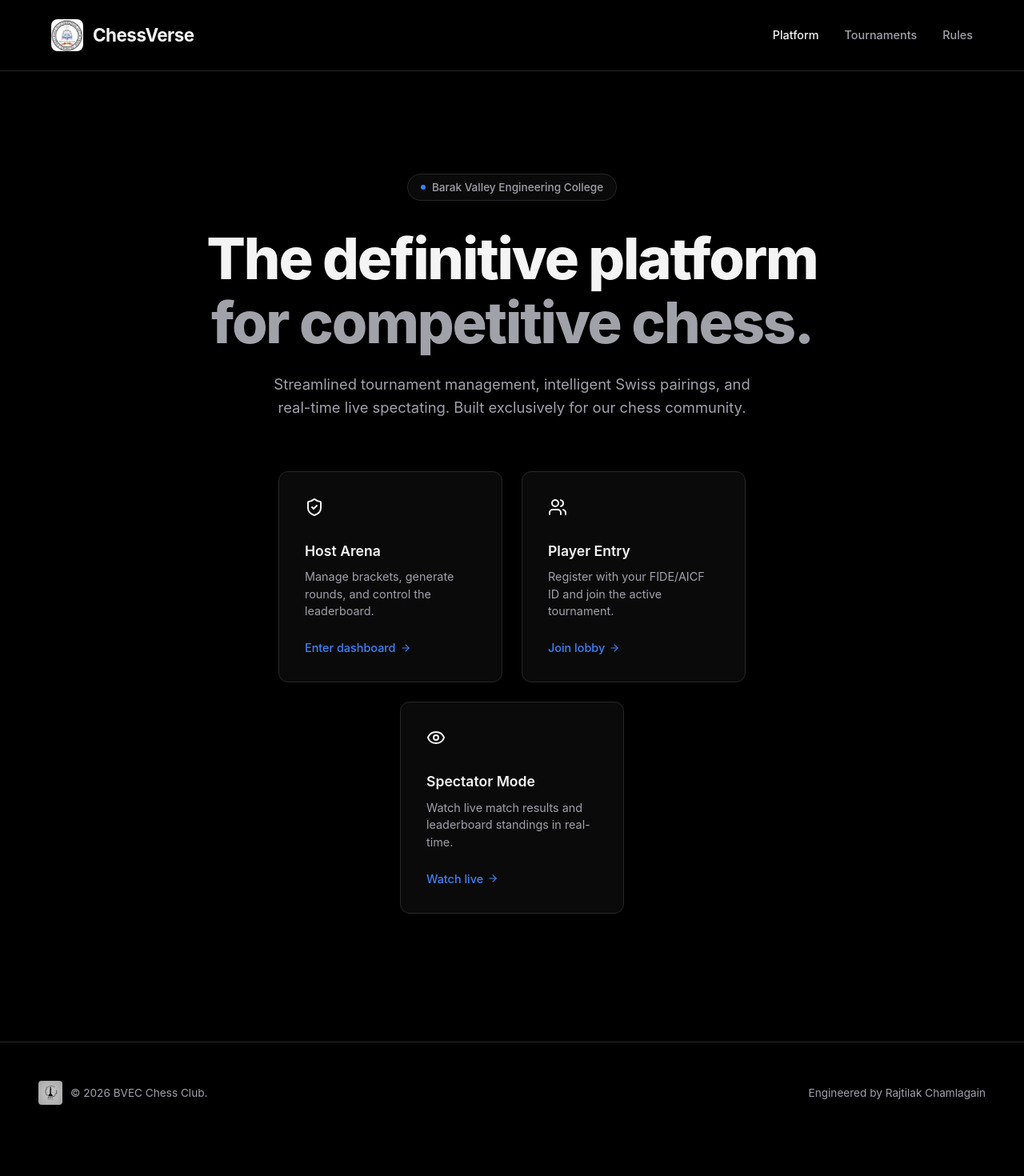
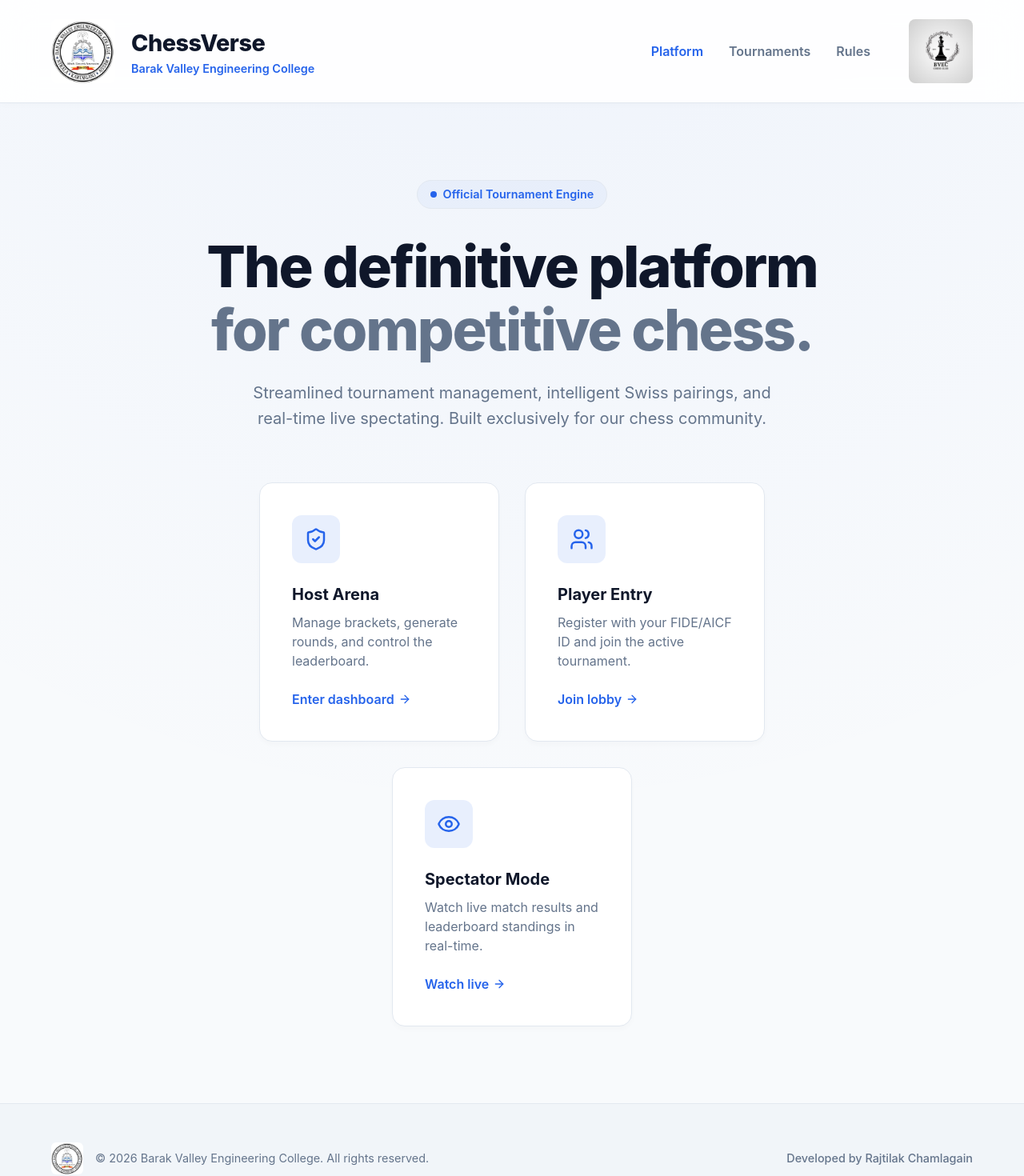
Before and after one commit to rajtilakchamlagain/BVEC_Chess, a React (Vite) app: page / in a window 1280 px wide. Shown: the top 1470 px of the page at 80% size. Before the commit the page ends 1429 px from the top, so only its background shows below. Built offline with nearby package versions, Linux system fonts and the light colour scheme.

Commit message:
style: switch to premium presentation-ready Light Theme

```diff
--- a/src/index.css
+++ b/src/index.css
@@ -1,14 +1,14 @@
 :root {
-  --bg-color: #000000;
-  --panel-bg: #0a0a0a;
-  --primary: #ededed;
-  --primary-hover: #ffffff;
-  --secondary: #3b82f6; /* Classy blue accent */
-  --text-main: #f4f4f5;
-  --text-muted: #a1a1aa;
-  --border-color: #27272a;
-  --glass-bg: rgba(10, 10, 10, 0.8);
-  --glass-border: #27272a;
+  --bg-color: #f8fafc; /* Beautiful soft slate background */
+  --panel-bg: #ffffff; /* Crisp white panels */
+  --primary: #2563eb; /* Royal blue for primary actions */
+  --primary-hover: #1d4ed8;
+  --secondary: #0ea5e9; /* Sky blue accent */
+  --text-main: #0f172a; /* Slate 900 for stark contrast */
+  --text-muted: #64748b; /* Slate 500 for secondary text */
+  --border-color: #e2e8f0; /* Soft borders */
+  --glass-bg: rgba(255, 255, 255, 0.8);
+  --glass-border: #e2e8f0;
 }
 
 * {
@@ -37,13 +37,13 @@ body {
 }
 
 .text-gradient {
-  background: linear-gradient(135deg, #ffffff 0%, #a1a1aa 100%);
+  background: linear-gradient(135deg, #0f172a 0%, #64748b 100%);
   -webkit-background-clip: text;
   -webkit-text-fill-color: transparent;
 }
 
 .text-gradient-primary {
-  background: linear-gradient(135deg, #3b82f6 0%, #60a5fa 100%);
+  background: linear-gradient(135deg, #2563eb 0%, #0ea5e9 100%);
   -webkit-background-clip: text;
   -webkit-text-fill-color: transparent;
 }
@@ -66,7 +66,7 @@ body {
   background: var(--panel-bg);
   border: 1px solid var(--border-color);
   border-radius: 12px;
-  box-shadow: 0 10px 30px rgba(0, 0, 0, 0.5);
+  box-shadow: 0 10px 30px rgba(0, 0, 0, 0.05); /* Soft shadow for light mode */
   display: flex;
   flex-direction: column;
   overflow: hidden;
@@ -74,20 +74,21 @@ body {
 
 /* Inputs & Buttons */
 .premium-input {
-  background: #121212;
+  background: #ffffff;
   border: 1px solid var(--border-color);
   color: var(--text-main);
   padding: 0.8rem 1rem;
-  border-radius: 6px;
+  border-radius: 8px;
   font-size: 0.95rem;
   outline: none;
   transition: all 0.2s ease;
   width: 100%;
+  box-shadow: 0 1px 2px rgba(0,0,0,0.02);
 }
 
 .premium-input:focus {
-  border-color: var(--secondary);
-  box-shadow: 0 0 0 1px var(--secondary);
+  border-color: var(--primary);
+  box-shadow: 0 0 0 3px rgba(37, 99, 235, 0.15);
 }
 
 .input-group {
@@ -99,15 +100,15 @@ body {
 .input-group label {
   font-size: 0.85rem;
   color: var(--text-muted);
-  font-weight: 500;
+  font-weight: 600;
 }
 
 .btn-primary {
   background: var(--primary);
-  color: #000;
+  color: #ffffff;
   border: none;
   padding: 0.8rem 1.5rem;
-  border-radius: 6px;
+  border-radius: 8px;
   font-weight: 600;
   cursor: pointer;
   transition: all 0.2s ease;
@@ -116,27 +117,30 @@ body {
   justify-content: center;
   gap: 8px;
   font-size: 0.95rem;
+  box-shadow: 0 4px 6px -1px rgba(37, 99, 235, 0.2), 0 2px 4px -1px rgba(37, 99, 235, 0.1);
 }
 
 .btn-primary:hover:not(:disabled) {
   background: var(--primary-hover);
   transform: translateY(-1px);
+  box-shadow: 0 6px 8px -1px rgba(37, 99, 235, 0.25), 0 4px 6px -1px rgba(37, 99, 235, 0.15);
 }
 
 .btn-primary:disabled {
-  background: #333;
-  color: #666;
+  background: #cbd5e1;
+  color: #64748b;
   cursor: not-allowed;
   transform: none;
+  box-shadow: none;
 }
 
 .btn-outline {
-  background: transparent;
+  background: #ffffff;
   color: var(--text-main);
   border: 1px solid var(--border-color);
   padding: 0.8rem 1.5rem;
-  border-radius: 6px;
-  font-weight: 500;
+  border-radius: 8px;
+  font-weight: 600;
   cursor: pointer;
   transition: all 0.2s ease;
   display: inline-flex;
@@ -144,25 +148,26 @@ body {
   justify-content: center;
   gap: 8px;
   font-size: 0.95rem;
+  box-shadow: 0 1px 2px rgba(0,0,0,0.05);
 }
 
 .btn-outline:hover:not(:disabled) {
-  background: #18181b;
-  border-color: #3f3f46;
+  background: #f1f5f9;
+  border-color: #cbd5e1;
 }
 
 /* Scrollbars */
 ::-webkit-scrollbar {
-  width: 6px;
-  height: 6px;
+  width: 8px;
+  height: 8px;
 }
 ::-webkit-scrollbar-track {
   background: transparent;
 }
 ::-webkit-scrollbar-thumb {
-  background: #27272a;
+  background: #cbd5e1;
   border-radius: 10px;
 }
 ::-webkit-scrollbar-thumb:hover {
-  background: #3f3f46;
+  background: #94a3b8;
 }
--- a/src/pages/ChessPlayerEntry.jsx
+++ b/src/pages/ChessPlayerEntry.jsx
@@ -117,7 +117,7 @@ export default function ChessPlayerEntry() {
 
         {step === 2 && roomData && (
           <div className="animate-fade-in">
-            <div style={{ background: '#121212', padding: '1rem', borderRadius: '8px', marginBottom: '2rem', border: '1px solid var(--border-color)' }}>
+            <div style={{ background: 'var(--bg-color)', padding: '1rem', borderRadius: '8px', marginBottom: '2rem', border: '1px solid var(--border-color)' }}>
               <div style={{ fontSize: '0.8rem', color: 'var(--text-muted)', marginBottom: '4px' }}>Registering for</div>
               <div style={{ fontSize: '1.2rem', fontWeight: '600' }}>{roomData.name}</div>
             </div>
--- a/src/pages/LandingPage.jsx
+++ b/src/pages/LandingPage.jsx
@@ -15,7 +15,8 @@ export default function LandingPage() {
       top: 0,
       left: 0,
       overflowY: 'auto',
-      fontFamily: '"Inter", sans-serif'
+      fontFamily: '"Inter", sans-serif',
+      backgroundImage: 'radial-gradient(circle at 50% -20%, rgba(37, 99, 235, 0.05) 0%, rgba(255,255,255,0) 70%)'
     }}>
 
       {/* Premium Header */}
@@ -24,34 +25,41 @@ export default function LandingPage() {
         display: 'flex',
         justifyContent: 'space-between',
         alignItems: 'center',
-        background: 'rgba(0,0,0,0.5)',
+        background: 'rgba(255,255,255,0.9)',
         backdropFilter: 'blur(20px)',
         borderBottom: '1px solid var(--border-color)',
         position: 'sticky',
         top: 0,
-        zIndex: 100
+        zIndex: 100,
+        boxShadow: '0 2px 10px rgba(0,0,0,0.02)'
       }}>
-        <div style={{ display: 'flex', alignItems: 'center', gap: '12px' }}>
-          <img src="/logo.jpg" alt="BVEC Logo" style={{ height: '40px', borderRadius: '8px' }} />
+        <div style={{ display: 'flex', alignItems: 'center', gap: '20px' }}>
+          <img src="/logo.jpg" alt="BVEC Logo" style={{ height: '80px', borderRadius: '8px' }} />
           <div>
-            <h1 style={{ fontSize: '1.4rem', fontWeight: '700', margin: 0, letterSpacing: '-0.5px' }}>
+            <h1 style={{ fontSize: '1.8rem', fontWeight: '800', margin: 0, letterSpacing: '-0.5px', color: 'var(--text-main)' }}>
               ChessVerse
             </h1>
+            <div style={{ fontSize: '0.9rem', color: 'var(--primary)', fontWeight: '600' }}>
+              Barak Valley Engineering College
+            </div>
           </div>
         </div>
 
-        <nav style={{ display: 'flex', gap: '2rem', fontSize: '0.9rem', fontWeight: '500', color: 'var(--text-muted)' }}>
-          <span style={{ color: 'var(--text-main)', cursor: 'pointer' }}>Platform</span>
-          <span style={{ cursor: 'pointer', transition: 'color 0.2s' }} onMouseEnter={e => e.currentTarget.style.color = '#fff'} onMouseLeave={e => e.currentTarget.style.color = 'var(--text-muted)'}>Tournaments</span>
-          <span style={{ cursor: 'pointer', transition: 'color 0.2s' }} onMouseEnter={e => e.currentTarget.style.color = '#fff'} onMouseLeave={e => e.currentTarget.style.color = 'var(--text-muted)'}>Rules</span>
-        </nav>
+        <div style={{ display: 'flex', alignItems: 'center', gap: '3rem' }}>
+          <nav style={{ display: 'flex', gap: '2rem', fontSize: '1rem', fontWeight: '600', color: 'var(--text-muted)' }}>
+            <span style={{ color: 'var(--primary)', cursor: 'pointer' }}>Platform</span>
+            <span style={{ cursor: 'pointer', transition: 'color 0.2s' }} onMouseEnter={e => e.currentTarget.style.color = 'var(--text-main)'} onMouseLeave={e => e.currentTarget.style.color = 'var(--text-muted)'}>Tournaments</span>
+            <span style={{ cursor: 'pointer', transition: 'color 0.2s' }} onMouseEnter={e => e.currentTarget.style.color = 'var(--text-main)'} onMouseLeave={e => e.currentTarget.style.color = 'var(--text-muted)'}>Rules</span>
+          </nav>
+          <img src="/chesslogo.jpeg" alt="Chess Club" style={{ height: '80px', borderRadius: '8px' }} />
+        </div>
       </header>
 
       {/* Hero Section */}
       <div style={{
-        padding: '8rem 2rem 6rem',
+        padding: '6rem 2rem 6rem',
         textAlign: 'center',
-        maxWidth: '900px',
+        maxWidth: '1000px',
         margin: '0 auto',
       }}>
 
@@ -60,65 +68,71 @@ export default function LandingPage() {
           animate={{ opacity: 1, y: 0 }}
           transition={{ duration: 0.6, ease: "easeOut" }}
         >
-          <div style={{ display: 'inline-flex', alignItems: 'center', gap: '8px', padding: '6px 16px', borderRadius: '20px', fontSize: '0.85rem', fontWeight: '500', marginBottom: '2rem', border: '1px solid var(--border-color)', color: 'var(--text-muted)', background: 'var(--panel-bg)' }}>
-            <div style={{ width: '6px', height: '6px', borderRadius: '50%', background: 'var(--secondary)' }} />
-            Barak Valley Engineering College
+          <div style={{ display: 'inline-flex', alignItems: 'center', gap: '8px', padding: '6px 16px', borderRadius: '20px', fontSize: '0.9rem', fontWeight: '600', marginBottom: '2rem', border: '1px solid var(--border-color)', color: 'var(--primary)', background: 'rgba(37, 99, 235, 0.05)' }}>
+            <div style={{ width: '8px', height: '8px', borderRadius: '50%', background: 'var(--primary)' }} />
+            Official Tournament Engine
           </div>
 
-          <h2 style={{ fontSize: '4.5rem', fontWeight: '800', lineHeight: '1.1', letterSpacing: '-0.03em', marginBottom: '1.5rem' }}>
+          <h2 style={{ fontSize: '4.5rem', fontWeight: '800', lineHeight: '1.1', letterSpacing: '-0.03em', marginBottom: '1.5rem', color: 'var(--text-main)' }}>
             The definitive platform <br />
             <span style={{ color: 'var(--text-muted)' }}>
               for competitive chess.
             </span>
           </h2>
 
-          <p style={{ fontSize: '1.15rem', color: 'var(--text-muted)', maxWidth: '600px', margin: '0 auto 4rem', lineHeight: '1.6' }}>
+          <p style={{ fontSize: '1.25rem', color: 'var(--text-muted)', maxWidth: '650px', margin: '0 auto 4rem', lineHeight: '1.6' }}>
             Streamlined tournament management, intelligent Swiss pairings, and real-time live spectating. Built exclusively for our chess community.
           </p>
         </motion.div>
 
         {/* Minimalist Action Cards */}
-        <div style={{ display: 'flex', justifyContent: 'center', gap: '1.5rem', flexWrap: 'wrap' }}>
+        <div style={{ display: 'flex', justifyContent: 'center', gap: '2rem', flexWrap: 'wrap' }}>
 
           {/* Card 1 */}
           <motion.div
-            whileHover={{ y: -4, borderColor: '#444' }}
-            style={{ background: 'var(--panel-bg)', padding: '2rem', borderRadius: '12px', border: '1px solid var(--border-color)', width: '280px', textAlign: 'left', cursor: 'pointer', transition: 'all 0.2s ease' }}
+            whileHover={{ y: -6, boxShadow: '0 20px 40px rgba(0,0,0,0.08)', borderColor: 'var(--primary)' }}
+            style={{ background: 'var(--panel-bg)', padding: '2.5rem', borderRadius: '16px', border: '1px solid var(--border-color)', width: '300px', textAlign: 'left', cursor: 'pointer', transition: 'all 0.3s ease', boxShadow: '0 4px 6px rgba(0,0,0,0.02)' }}
             onClick={() => navigate('/chess-owner-entry')}
           >
-            <ShieldCheck size={24} color="var(--text-main)" style={{ marginBottom: '1.5rem' }} />
-            <h3 style={{ fontSize: '1.1rem', color: 'var(--text-main)', marginBottom: '0.5rem', fontWeight: '600' }}>Host Arena</h3>
-            <p style={{ color: 'var(--text-muted)', marginBottom: '1.5rem', fontSize: '0.9rem', lineHeight: '1.5' }}>Manage brackets, generate rounds, and control the leaderboard.</p>
-            <div style={{ color: 'var(--secondary)', fontWeight: '500', fontSize: '0.9rem', display: 'flex', alignItems: 'center', gap: '5px' }}>
-              Enter dashboard <ArrowRight size={14} />
+            <div style={{ background: 'rgba(37, 99, 235, 0.1)', width: '60px', height: '60px', borderRadius: '12px', display: 'flex', alignItems: 'center', justifyContent: 'center', marginBottom: '1.5rem' }}>
+              <ShieldCheck size={30} color="var(--primary)" />
+            </div>
+            <h3 style={{ fontSize: '1.25rem', color: 'var(--text-main)', marginBottom: '0.5rem', fontWeight: '700' }}>Host Arena</h3>
+            <p style={{ color: 'var(--text-muted)', marginBottom: '1.5rem', fontSize: '1rem', lineHeight: '1.5' }}>Manage brackets, generate rounds, and control the leaderboard.</p>
+            <div style={{ color: 'var(--primary)', fontWeight: '600', fontSize: '1rem', display: 'flex', alignItems: 'center', gap: '5px' }}>
+              Enter dashboard <ArrowRight size={16} />
             </div>
           </motion.div>
 
           {/* Card 2 */}
           <motion.div
-            whileHover={{ y: -4, borderColor: '#444' }}
-            style={{ background: 'var(--panel-bg)', padding: '2rem', borderRadius: '12px', border: '1px solid var(--border-color)', width: '280px', textAlign: 'left', cursor: 'pointer', transition: 'all 0.2s ease' }}
+            whileHover={{ y: -6, boxShadow: '0 20px 40px rgba(0,0,0,0.08)', borderColor: 'var(--primary)' }}
+            style={{ background: 'var(--panel-bg)', padding: '2.5rem', borderRadius: '16px', border: '1px solid var(--border-color)', width: '300px', textAlign: 'left', cursor: 'pointer', transition: 'all 0.3s ease', boxShadow: '0 4px 6px rgba(0,0,0,0.02)' }}
             onClick={() => navigate('/chess-player-entry')}
           >
-            <Users size={24} color="var(--text-main)" style={{ marginBottom: '1.5rem' }} />
-            <h3 style={{ fontSize: '1.1rem', color: 'var(--text-main)', marginBottom: '0.5rem', fontWeight: '600' }}>Player Entry</h3>
-            <p style={{ color: 'var(--text-muted)', marginBottom: '1.5rem', fontSize: '0.9rem', lineHeight: '1.5' }}>Register with your FIDE/AICF ID and join the active tournament.</p>
-            <div style={{ color: 'var(--secondary)', fontWeight: '500', fontSize: '0.9rem', display: 'flex', alignItems: 'center', gap: '5px' }}>
-              Join lobby <ArrowRight size={14} />
+            <div style={{ background: 'rgba(37, 99, 235, 0.1)', width: '60px', height: '60px', borderRadius: '12px', display: 'flex', alignItems: 'center', justifyContent: 'center', marginBottom: '1.5rem' }}>
+              <Users size={30} color="var(--primary)" />
+            </div>
+            <h3 style={{ fontSize: '1.25rem', color: 'var(--text-main)', marginBottom: '0.5rem', fontWeight: '700' }}>Player Entry</h3>
+            <p style={{ color: 'var(--text-muted)', marginBottom: '1.5rem', fontSize: '1rem', lineHeight: '1.5' }}>Register with your FIDE/AICF ID and join the active tournament.</p>
+            <div style={{ color: 'var(--primary)', fontWeight: '600', fontSize: '1rem', display: 'flex', alignItems: 'center', gap: '5px' }}>
+              Join lobby <ArrowRight size={16} />
             </div>
           </motion.div>
 
           {/* Card 3 */}
           <motion.div
-            whileHover={{ y: -4, borderColor: '#444' }}
-            style={{ background: 'var(--panel-bg)', padding: '2rem', borderRadius: '12px', border: '1px solid var(--border-color)', width: '280px', textAlign: 'left', cursor: 'pointer', transition: 'all 0.2s ease' }}
+            whileHover={{ y: -6, boxShadow: '0 20px 40px rgba(0,0,0,0.08)', borderColor: 'var(--primary)' }}
+            style={{ background: 'var(--panel-bg)', padding: '2.5rem', borderRadius: '16px', border: '1px solid var(--border-color)', width: '300px', textAlign: 'left', cursor: 'pointer', transition: 'all 0.3s ease', boxShadow: '0 4px 6px rgba(0,0,0,0.02)' }}
             onClick={() => navigate('/chess-viewer-entry')}
           >
-            <Eye size={24} color="var(--text-main)" style={{ marginBottom: '1.5rem' }} />
-            <h3 style={{ fontSize: '1.1rem', color: 'var(--text-main)', marginBottom: '0.5rem', fontWeight: '600' }}>Spectator Mode</h3>
-            <p style={{ color: 'var(--text-muted)', marginBottom: '1.5rem', fontSize: '0.9rem', lineHeight: '1.5' }}>Watch live match results and leaderboard standings in real-time.</p>
-            <div style={{ color: 'var(--secondary)', fontWeight: '500', fontSize: '0.9rem', display: 'flex', alignItems: 'center', gap: '5px' }}>
-              Watch live <ArrowRight size={14} />
+            <div style={{ background: 'rgba(37, 99, 235, 0.1)', width: '60px', height: '60px', borderRadius: '12px', display: 'flex', alignItems: 'center', justifyContent: 'center', marginBottom: '1.5rem' }}>
+              <Eye size={30} color="var(--primary)" />
+            </div>
+            <h3 style={{ fontSize: '1.25rem', color: 'var(--text-main)', marginBottom: '0.5rem', fontWeight: '700' }}>Spectator Mode</h3>
+            <p style={{ color: 'var(--text-muted)', marginBottom: '1.5rem', fontSize: '1rem', lineHeight: '1.5' }}>Watch live match results and leaderboard standings in real-time.</p>
+            <div style={{ color: 'var(--primary)', fontWeight: '600', fontSize: '1rem', display: 'flex', alignItems: 'center', gap: '5px' }}>
+              Watch live <ArrowRight size={16} />
             </div>
           </motion.div>
 
@@ -126,13 +140,13 @@ export default function LandingPage() {
       </div>
 
       {/* Footer */}
-      <footer style={{ padding: '3rem', textAlign: 'center', borderTop: '1px solid var(--border-color)', marginTop: '4rem', display: 'flex', justifyContent: 'space-between', alignItems: 'center', color: 'var(--text-muted)', fontSize: '0.85rem' }}>
-        <div style={{ display: 'flex', alignItems: 'center', gap: '10px' }}>
-          <img src="/chesslogo.jpeg" alt="Chess Logo" style={{ height: '30px', borderRadius: '4px', opacity: 0.8 }} />
-          <span>© {new Date().getFullYear()} BVEC Chess Club.</span>
+      <footer style={{ padding: '3rem 4rem', background: '#f1f5f9', borderTop: '1px solid var(--border-color)', marginTop: 'auto', display: 'flex', justifyContent: 'space-between', alignItems: 'center', color: 'var(--text-muted)', fontSize: '0.9rem' }}>
+        <div style={{ display: 'flex', alignItems: 'center', gap: '15px' }}>
+          <img src="/logo.jpg" alt="Logo" style={{ height: '40px', borderRadius: '6px' }} />
+          <span>© {new Date().getFullYear()} Barak Valley Engineering College. All rights reserved.</span>
         </div>
-        <div>
-          Engineered by Rajtilak Chamlagain
+        <div style={{ fontWeight: '500' }}>
+          Developed by Rajtilak Chamlagain
         </div>
       </footer>
 
```
Also changed, not shown: src/pages/ChessOwnerEntry.jsx (+5 -5 lines), 1 other file (tests, documents, lock files or other folders).
